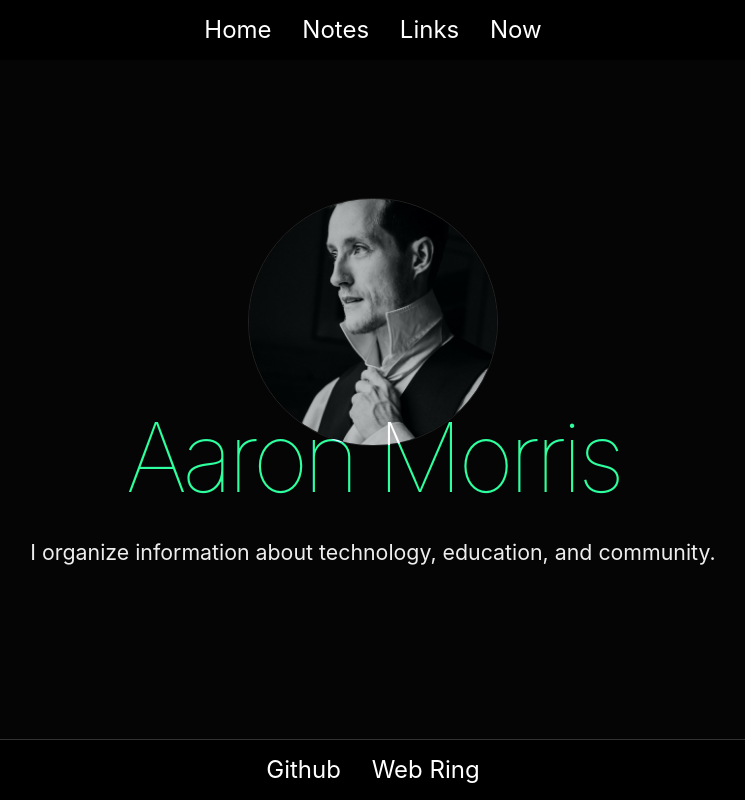
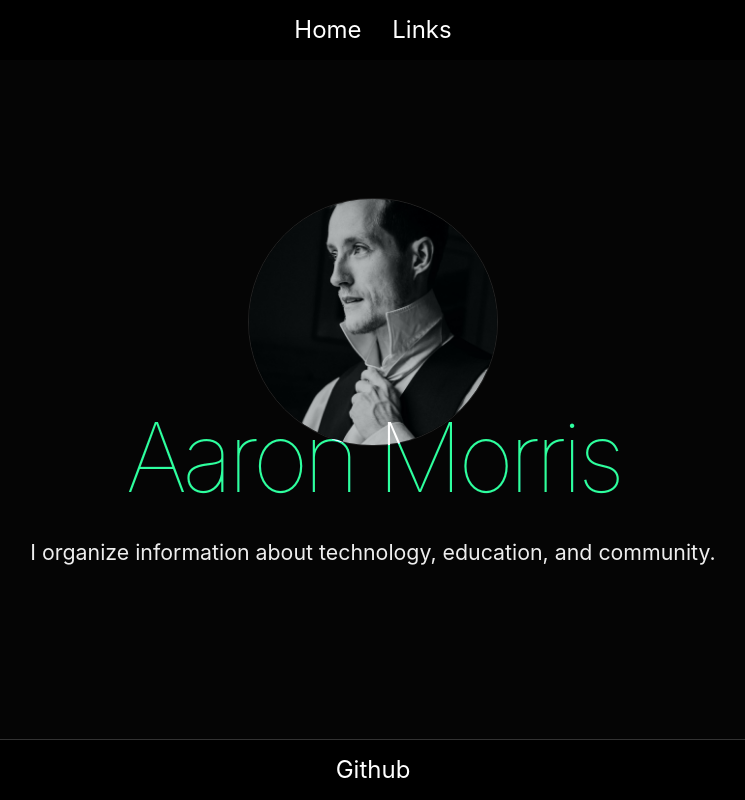
Before and after one commit to AAorris/amorris-2021, a Next.js app: page / in a window 1280 px wide. Shown: the whole page, without its empty margins (267-1012 px from the left). Built offline with nearby package versions, Linux system fonts and the light colour scheme.

Commit message:
Remove some links for a bit

```diff
--- a/components/links.jsx
+++ b/components/links.jsx
@@ -2,7 +2,7 @@ import Tags from "./tags";
 
 export default function Links({ items }) {
   return (
-    <div className="links container text-gray-200">
+    <div className="links container text-gray-200 mx-auto">
       {items.map((post) => (
         <div className="link-outer pt-1" key={post.uid}>
           <div className="link-inner">
--- a/pages/_app.jsx
+++ b/pages/_app.jsx
@@ -75,21 +75,9 @@ function MyApp({ Component, pageProps }) {
           </a>
         </Link>
         &nbsp;
-        <Link href="/notes" as="/notes">
-          <a className="plain text-white px-3" aria-label="Notes">
-            Notes
-          </a>
-        </Link>
-        &nbsp;
         <Link href="/links" as="/links">
           <a className="plain text-white px-3" aria-label="Links">
             Links
-          </a>
-        </Link>
-        &nbsp;
-        <Link href="/now" as="/now">
-          <a className="plain text-white px-3" aria-label="now">
-            Now
           </a>
         </Link>
         <br />
@@ -105,14 +93,6 @@ function MyApp({ Component, pageProps }) {
         >
           Github
         </a>
-        &nbsp;
-        <a
-          className="plain px-3 text-white"
-          title="Part of a Web Ring"
-          href="https://webring.xxiivv.com "
-        >
-          Web Ring
-        </a>
       </footer>
     </Fragment>
   );
--- a/pages/links/index.jsx
+++ b/pages/links/index.jsx
@@ -11,7 +11,8 @@ function LinksPage({ links }) {
       <Links items={links} />
       <style jsx>{`
         main {
-          padding: 3rem;
+          margin: 0;
+          padding: 0;
         }
       `}</style>
     </main>
```
